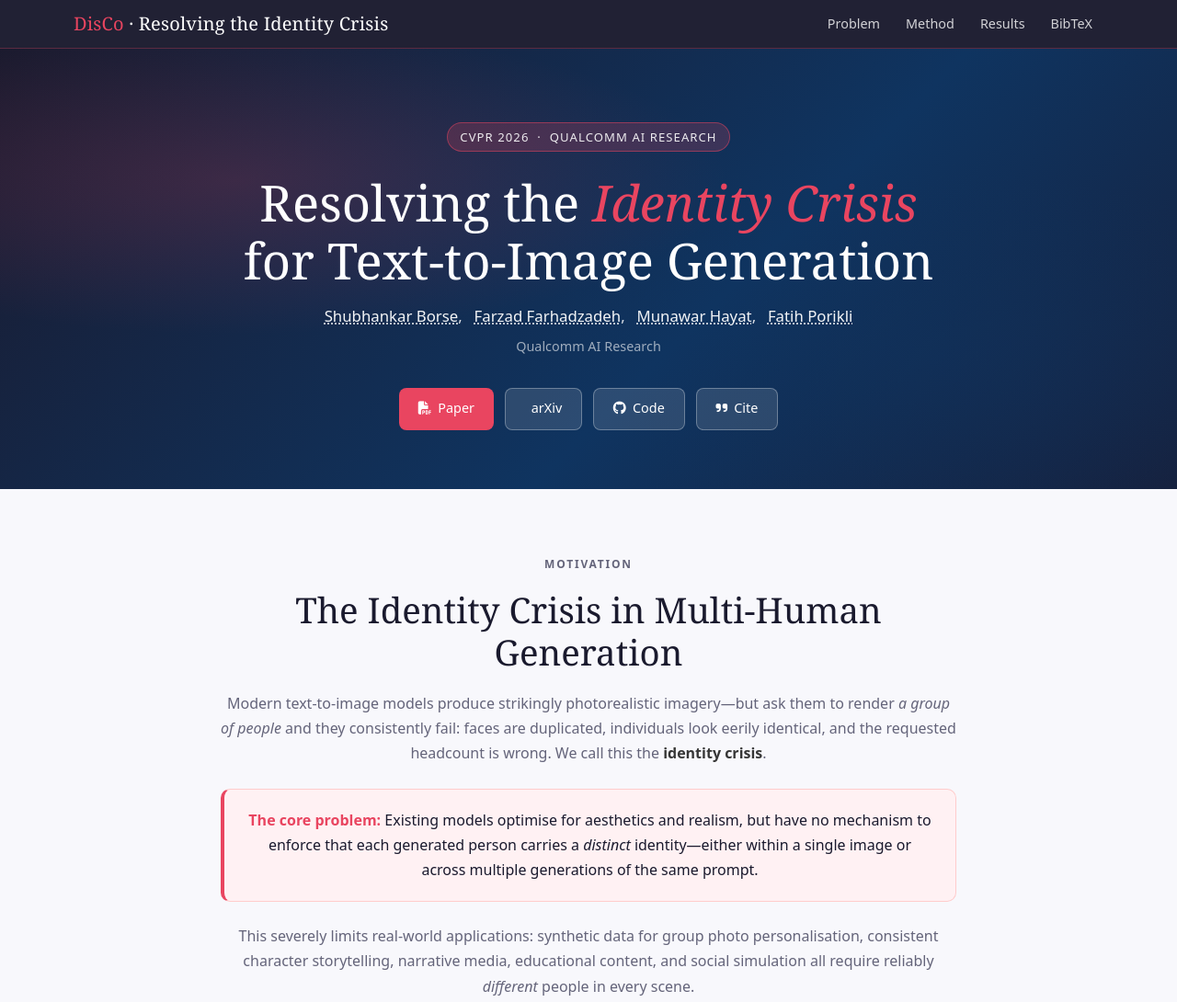
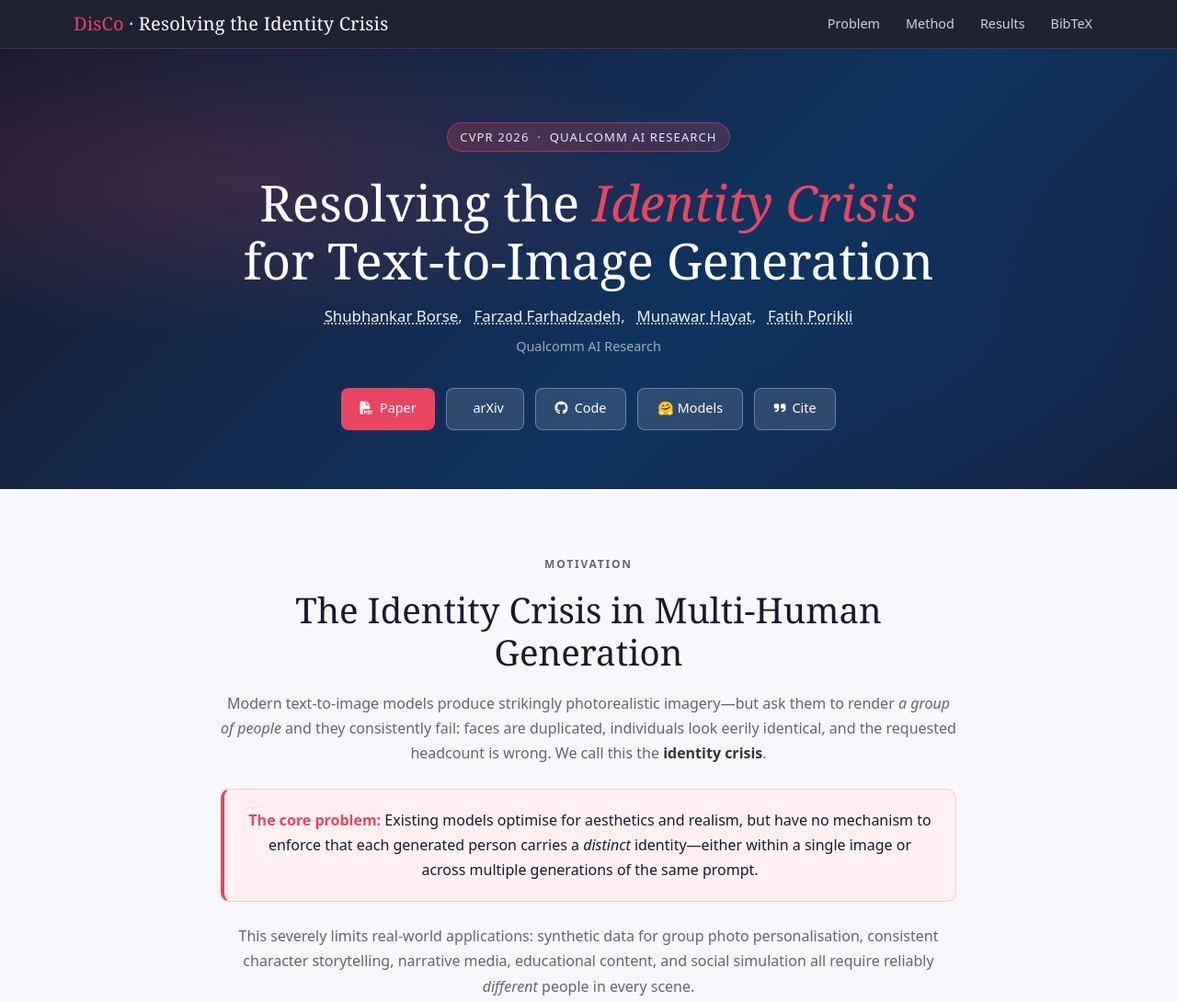
Before and after one commit to Qualcomm-AI-research/disco, a plain HTML site: page index.html in a window 1280 px wide. Shown: the top 1090 px of the page at 92% size. Drawn offline with nearby package versions, Linux system fonts and the light colour scheme.

Commit message:
Add HuggingFace Models button to hero links
Co-Authored-By: Claude Sonnet 4.6 <noreply@anthropic.com>

```diff
--- a/index.html
+++ b/index.html
@@ -405,6 +405,9 @@
       <a class="btn-hero btn-secondary" href="https://github.com/Qualcomm-AI-research/disco" target="_blank">
         <i class="fab fa-github"></i> Code
       </a>
+      <a class="btn-hero btn-secondary" href="https://huggingface.co/Qualcomm-AI-Research/disco" target="_blank">
+        🤗 Models
+      </a>
       <a class="btn-hero btn-secondary" href="#bibtex">
         <i class="fas fa-quote-right"></i> Cite
       </a>
```
